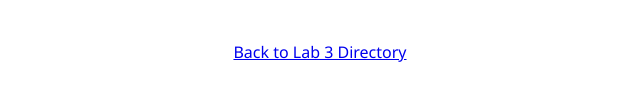
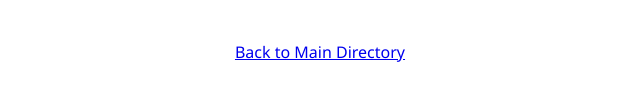
Before and after one commit to emhalsey/ISC250-MagicCube, a plain HTML site: page magicCube.html in a window 1280 px wide. Shown: the part 207-308 px from the top of the page, 320-960 px from the left. Drawn offline with Linux system fonts and the light colour scheme.

Commit message:
updated dir

```diff
--- a/magicCube.html
+++ b/magicCube.html
@@ -754,6 +754,6 @@
         </table>
 
         <br>
-        <a href="index.html"> Back to Lab 3 Directory</a>
+        <a href="../index.html"> Back to Main Directory</a>
     </body>
 </html>
```
